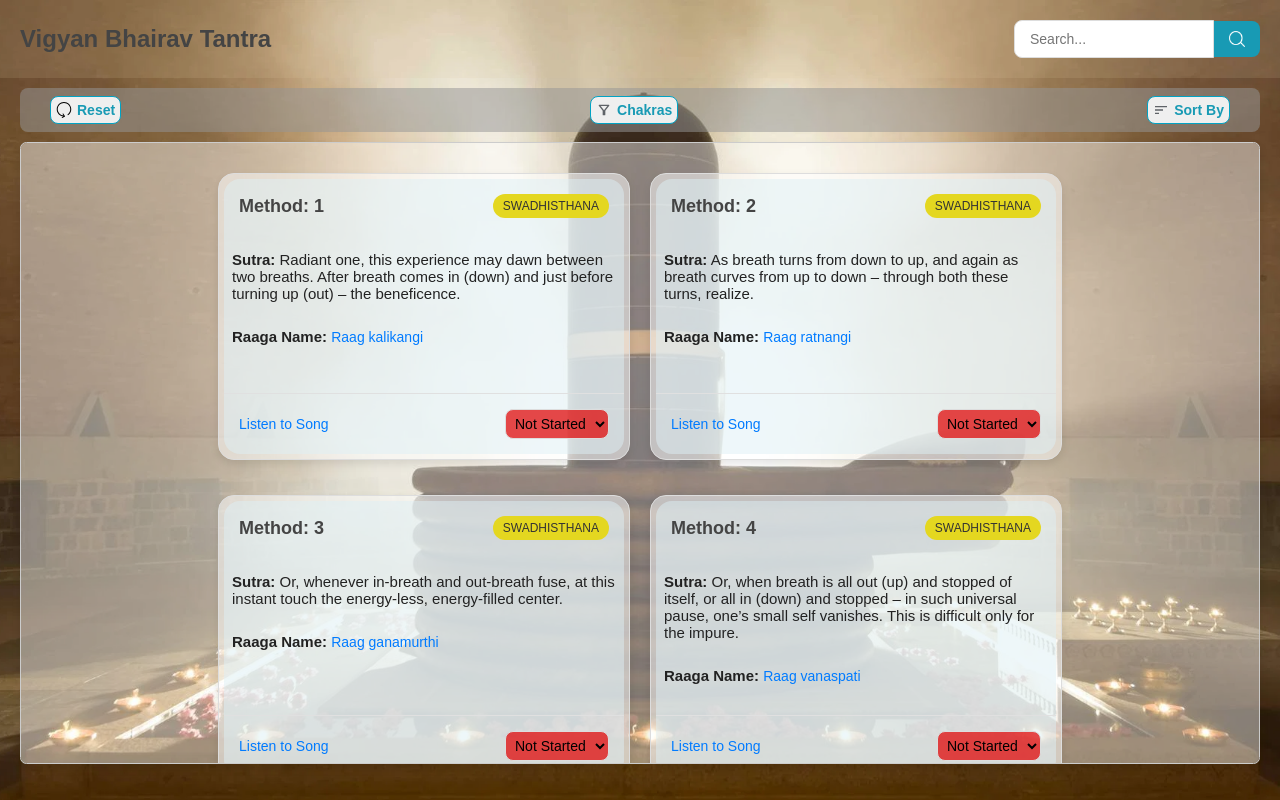
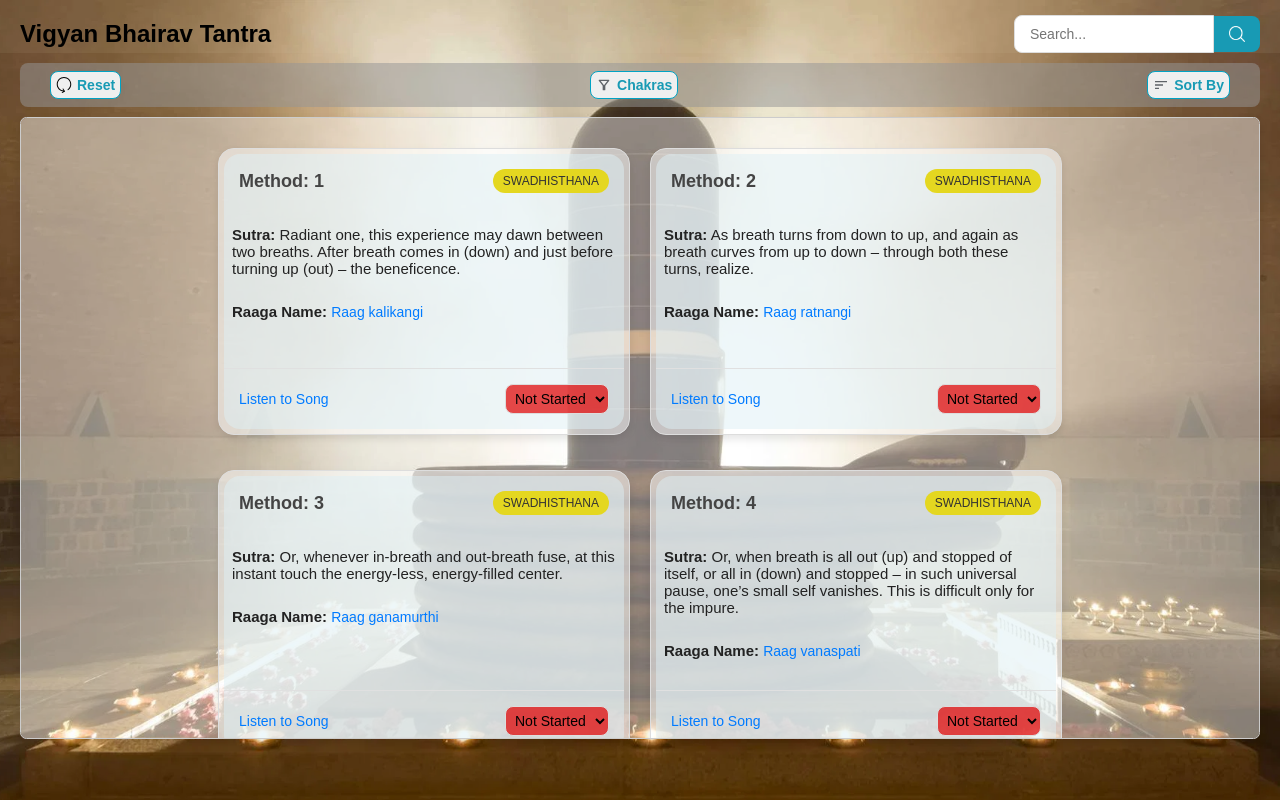
Before and after one commit to anubhawdwd/vbt, a plain HTML site: page index.html in a window 1280 px wide. Drawn offline with Linux system fonts and the light colour scheme.

Commit message:
header padding and color changed

```diff
--- a/style.css
+++ b/style.css
@@ -15,8 +15,9 @@ header {
   display: flex;
   justify-content: space-between;
   align-items: center;
-  padding: 20px;
-  background-color: #ddc79e25;
+  row-gap: 5px;
+  padding: 15px 20px 0 20px;
+  background-color: #d8c6a415;
 }
 
 @media only screen and (max-width: 600px) {
@@ -76,7 +77,7 @@ header {
 header h1 {
   font-size: 24px;
   font-weight: bold;
-  color: #444;
+  color: #000;
   margin: 0;
 }
 
```
